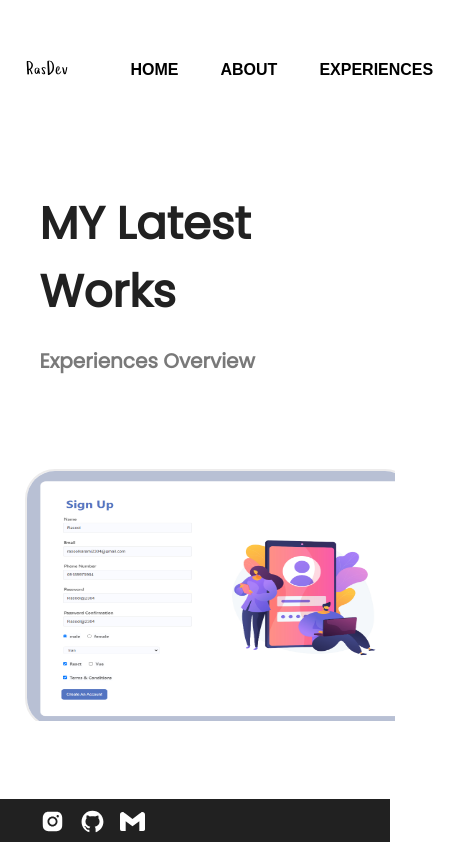
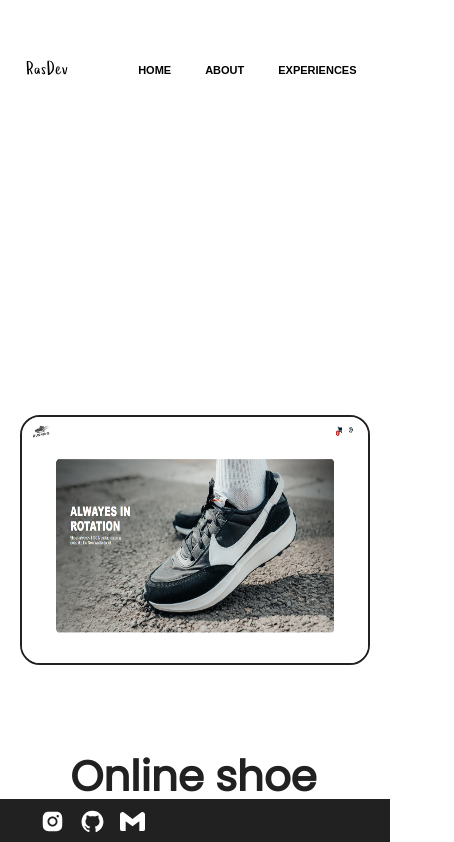
Before and after one commit to Rasool-Karami1994/my-portfolio, a React (Create React App) app: page /experiences in a window 390 px wide. Shown: the top 842 px of the page, 454 px wide, since content can reach past the window. Built offline with nearby package versions, Linux system fonts and the light colour scheme; a web font is replaced by a local one.

Commit message:
cards component added

```diff
--- a/src/App.css
+++ b/src/App.css
@@ -74,6 +74,9 @@ nav ul li a:hover {
     height: 130px;
     margin-top: -20px;
   }
+  nav ul li a {
+    font-size: 18px;
+  }
 }
 
 @media screen and (max-width: 710px) {
@@ -85,6 +88,9 @@ nav ul li a:hover {
     width: auto;
     font-size: 12px;
     margin-left: 0;
+  }
+  nav ul li a {
+    font-size: 15px;
   }
 
   .logo {
@@ -121,7 +127,7 @@ nav ul li a:hover {
   nav ul li a {
     padding: 1px;
     margin: 10px 4px;
-    font-size: 16px;
+    font-size: 12px;
   }
 }
 
@@ -133,7 +139,12 @@ nav ul li a:hover {
     display: flex;
     width: auto;
     font-size: 11px;
-    padding: 5px;
+    padding: 2px;
+  }
+  nav ul li a {
+    padding: 1px;
+    margin: 10px 0;
+    font-size: 11px;
   }
 }
 
@@ -681,9 +692,10 @@ footer {
   }
   .description-container {
     margin: 250px 0 0 0;
+    line-height: 25px;
   }
   .description-container p {
-    font-size: 22px;
+    font-size: 16px;
     opacity: 0.8;
     margin: 15px 0 15px 0;
   }
--- /dev/null
+++ b/src/components/Card.css
@@ -0,0 +1,86 @@
+.cards-section {
+  display: flex;
+  justify-content: flex-start;
+  flex-direction: column;
+  align-items: center;
+  width: 80%;
+  padding: 10px;
+  height: auto;
+}
+.images-cont {
+  display: flex;
+  justify-content: space-between;
+  align-items: center;
+  width: 100%;
+  margin: 70px 0;
+  height: 500px;
+}
+.cards-link {
+  width: 45%;
+  height: 100%;
+  /* margin: 0 10px; */
+  border-radius: 15px;
+  border: 1px solid rgb(206, 206, 206);
+  cursor: pointer;
+}
+.card-img {
+  width: 100%;
+  height: 100%;
+  border-radius: 15px;
+}
+.card-img:hover {
+  transform: scale(1.1);
+}
+@media screen and (max-width: 1500px) {
+  .cards-link {
+    width: 500px;
+    height: 380px;
+    margin: 0 30px;
+  }
+  .images-cont {
+    display: flex;
+    justify-content: space-between;
+    align-items: center;
+    width: 100%;
+    margin:  0;
+    height: 500px;
+  }
+}
+
+@media screen and (max-width: 1100px) {
+  .images-cont {
+    display: flex;
+    justify-content: center;
+    align-items: center;
+    flex-direction: column;
+    margin: 0;
+    height: auto;
+  }
+  .cards-link {
+    width: 90%;
+    height: 480px;
+    margin: 50px 0;
+  }
+}
+@media screen and (max-width: 800px) {
+  .cards-link {
+    width: 100%;
+    height: calc(width/1.5);
+    margin: 50px 0;
+    align-self: center;
+  }
+}
+@media screen and (max-width: 600px) {
+  .cards-link {
+    width: 100%;
+    height: 300px;
+    margin: 50px 0;
+  }
+}
+@media screen and (max-width: 400px) {
+  .cards-link {
+    width: 100%;
+    height: 300px;
+    margin: 50px 0;
+  }
+}
--- a/src/components/Experiences.css
+++ b/src/components/Experiences.css
@@ -48,11 +48,15 @@
   background-color: #fff;
   border: none;
   cursor: pointer;
-
+  padding: 10px;
   color: #212121;
   font-size: 18px;
   font-weight: 600;
   margin-bottom: 30;
+}
+.selected-project-content-section button:hover {
+  border-radius: 8px;
+  border: 2px solid #212121;
 }
 
 .selected-project-image-section {
@@ -77,16 +81,20 @@
   }
   .selected-project-image-section {
     width: 60%;
-    max-height: 500px;
+    height: 400px;
     display: flex;
     justify-content: center;
     align-items: center;
   }
+  .experiences-img {
+    height: 100%;
+    min-height: 300px;
+  }
 }
 @media screen and (max-width: 800px) {
   .selected-project-image-section {
-    width: 70%;
-    max-height: 500px;
+    width: 45%;
+    height: 350px;
     display: flex;
     justify-content: center;
     align-items: center;
@@ -145,3 +153,26 @@
     margin-bottom: -80px;
   }
 }
+@media screen and (max-width: 400px) {
+  .selected-project-image-section {
+    width: 100%;
+    min-width: 350px;
+    height: auto;
+    min-height: 300px;
+    display: flex;
+    justify-content: center;
+    align-items: center;
+    margin-bottom: 50px;
+  }
+
+  .experiences-img {
+    height: 100%;
+    max-height: 250px;
+    min-height: 200px;
+    width: auto;
+    min-width: 280px;
+    border-radius: 20px;
+    border: 2px solid #212121;
+    margin-bottom: -80px;
+  }
+}
--- a/src/components/ExperiencesComponent.js
+++ b/src/components/ExperiencesComponent.js
@@ -2,8 +2,12 @@ import React from "react";
 import { FiArrowUpRight } from "react-icons/fi";
 import { IoIosArrowBack } from "react-icons/io";
 import { useNavigate } from "react-router-dom";
-import SliderComponent from "./Slider";
 import "./Experiences.css";
+import formik from "../assets/img/formik.PNG";
+import weather from "../assets/img/weather.PNG";
+import todoList from "../assets/img/todolist.PNG";
+import finencial from "../assets/img/expense-tracker.PNG";
+import "./Card.css";
 const ExperiencesComponent = () => {
   const navigate = useNavigate();
   const redirector = () => {
@@ -44,7 +48,6 @@ const ExperiencesComponent = () => {
       </button>
       <div className="page-container">
         <div className="experinces-section">
-          <SliderComponent />
           <div className="selected-projects-container">
             {items.map((item) => {
               return (
@@ -68,6 +71,37 @@ const ExperiencesComponent = () => {
               );
             })}
           </div>
+          <section className="cards-section" cards-section>
+            <div className="images-cont">
+              <a
+                href="http://rasool-signup-form.netlify.app"
+                className="cards-link"
+              >
+                <img alt="shop" src={formik} className="card-img"></img>
+              </a>
+              <a
+                href="http://rasool-weather-app.netlify.app"
+                className="cards-link"
+              >
+                <img alt="shop" src={weather} className="card-img"></img>
+              </a>
+            </div>
+
+            <div className="images-cont">
+              <a
+                href="http://rasool-expense-tracker.netlify.app"
+                className="cards-link"
+              >
+                <img alt="shop" src={finencial} className="card-img"></img>
+              </a>
+              <a
+                href="http://rasool-todolist-app.netlify.app"
+                className="cards-link"
+              >
+                <img alt="shop" src={todoList} className="card-img"></img>
+              </a>
+            </div>
+          </section>
         </div>
       </div>
     </>
--- a/src/components/Slider.css
+++ /dev/null
@@ -1,100 +0,0 @@
-.slider-container {
-  background-color: rgb(255, 255, 255);
-  justify-content: center;
-  align-items: center;
-  width: 100%;
-  height: 70vh;
-  min-height: 50vh;
-  margin: 30px 0 300px 0;
-}
-.slider-title-container {
-  margin-left: 5%;
-  margin-top: 30px;
-}
-.slider-title {
-  margin-left: 20px;
-  color: #212121;
-  font-weight: 900;
-  font-size: 60px;
-  font-family: "Poppins", sans-serif;
-  margin-bottom: 20px;
-}
-.slider-subtitle {
-  margin-left: 20px;
-  color: #212121;
-  opacity: 0.6;
-  font-weight: 600;
-  font-size: 20px;
-  font-family: "Poppins", sans-serif;
-  margin-bottom: 20px;
-}
-.my-swiper-slider {
-  color: rgb(3, 3, 3);
-  width: 100%;
-  height: 100%;
-  background-color: rgb(255, 255, 255);
-  display: flex;
-  justify-content: center;
-  align-items: center;
-  margin: 50px 5px;
-}
-.slides {
-  display: flex;
-  justify-content: center;
-  align-items: center;
-  height: 100%;
-  width: 100%;
-  margin-top: 40px;
-  border-radius: 30px;
-  margin-left: 20px;
-}
-.slider-images {
-  width: 100%;
-  height: 80%;
-  border-radius: 30px;
-  border: 2px solid rgb(237, 236, 236);
-}
-@media screen and (max-width: 1000px) {
-  .my-swiper-slider {
-    color: rgb(3, 3, 3);
-    width: 100%;
-    height: 80%;
-    margin: 0 5px;
-    background-color: rgb(255, 255, 255);
-    display: flex;
-    justify-content: center;
-    align-items: center;
-  }
-  .slider-container {
-    margin: 30px 0 100px 0;
-  }
-  .slider-title-container {
-    margin-left: 10%;
-  }
-}
-@media screen and (max-width: 550px) {
-  .my-swiper-slider {
-    color: rgb(3, 3, 3);
-    width: 100%;
-    height: 55%;
-    background-color: rgb(255, 255, 255);
-    display: flex;
-    justify-content: center;
-    align-items: center;
-    margin: 0 5px;
-  }
-  .slider-container {
-    margin: 30px 0 100px 0;
-  }
-  .slider-title-container {
-    margin-left: 5%;
-  }
-  .slider-title {
-    margin-left: 20px;
-    color: #212121;
-    font-weight: 900;
-    font-size: 45px;
-    font-family: "Poppins", sans-serif;
-    margin-bottom: 20px;
-  }
-}
--- a/src/components/Slider.js
+++ /dev/null
@@ -1,76 +0,0 @@
-import React from "react";
-import { Swiper, SwiperSlide } from "swiper/react";
-import { FreeMode } from "swiper";
-import "swiper/css";
-import "swiper/css/free-mode";
-import "./Slider.css";
-import shop from "../assets/img/shop.PNG";
-import realEstate from "../assets/img/real-estate.PNG";
-import formik from "../assets/img/formik.PNG";
-import weather from "../assets/img/weather.PNG";
-import farsiPortfolio from "../assets/img/farsi-portfolio.PNG";
-import todoList from "../assets/img/todolist.PNG";
-import finencial from "../assets/img/expense-tracker.PNG";
-
-const SliderComponent = () => {
-  return (
-    <div className="slider-container">
-      <div className="slider-title-container">
-        <h1 className="slider-title">MY Latest Works</h1>
-        <h4 className="slider-subtitle">Experiences Overview</h4>
-      </div>
-      <Swiper
-        freeMode={true}
-        grabCursor={true}
-        modules={[FreeMode]}
-        className="my-swiper-slider"
-        breakpoints={{
-          2200: {
-            slidesPerView: 4,
-            spaceBetween: 30,
-          },
-          1800: {
-            slidesPerView: 3,
-            spaceBetween: 30,
-          },
-          1000: {
-            slidesPerView: 2,
-            spaceBetween: 20,
-          },
-          600: {
-            slidesPerView: 2,
-            spaceBetween: 10,
-          },
-          480: {
-            slidesPerView: 1,
-            spaceBetween: 10,
-          },
-        }}
-      >
-        <SwiperSlide className="slides">
-          <img alt="shop" src={formik} className="slider-images"></img>
-        </SwiperSlide>
-        <SwiperSlide className="slides">
-          <img alt="shop" src={weather} className="slider-images"></img>
-        </SwiperSlide>
-        <SwiperSlide className="slides">
-          <img alt="shop" src={farsiPortfolio} className="slider-images"></img>
-        </SwiperSlide>
-        <SwiperSlide className="slides">
-          <img alt="shop" src={shop} className="slider-images"></img>
-        </SwiperSlide>
-        <SwiperSlide className="slides">
-          <img alt="shop" src={realEstate} className="slider-images"></img>
-        </SwiperSlide>
-        <SwiperSlide className="slides">
-          <img alt="shop" src={todoList} className="slider-images"></img>
-        </SwiperSlide>
-        <SwiperSlide className="slides">
-          <img alt="shop" src={finencial} className="slider-images"></img>
-        </SwiperSlide>
-      </Swiper>
-    </div>
-  );
-};
-
-export default SliderComponent;
```
